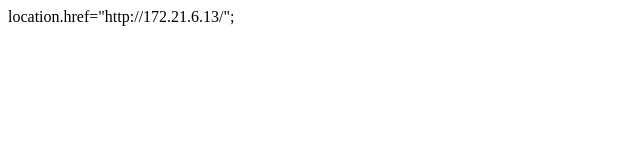
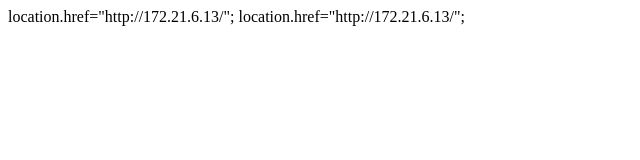
Before and after one commit to SmileYik/hello, a plain HTML site: page index.html in a window 1280 px wide. Shown: the whole page, without its empty margins (0-640 px from the left). Drawn offline with Linux system fonts and the light colour scheme.

Commit message:
Update index.html

```diff
--- a/index.html
+++ b/index.html
@@ -4,4 +4,9 @@
 location.href="http://172.21.6.13/";
 </scrip>
 </head>
+  <body>
+    <scrip>
+location.href="http://172.21.6.13/";
+</scrip>
+    </body>
 </html>
```
